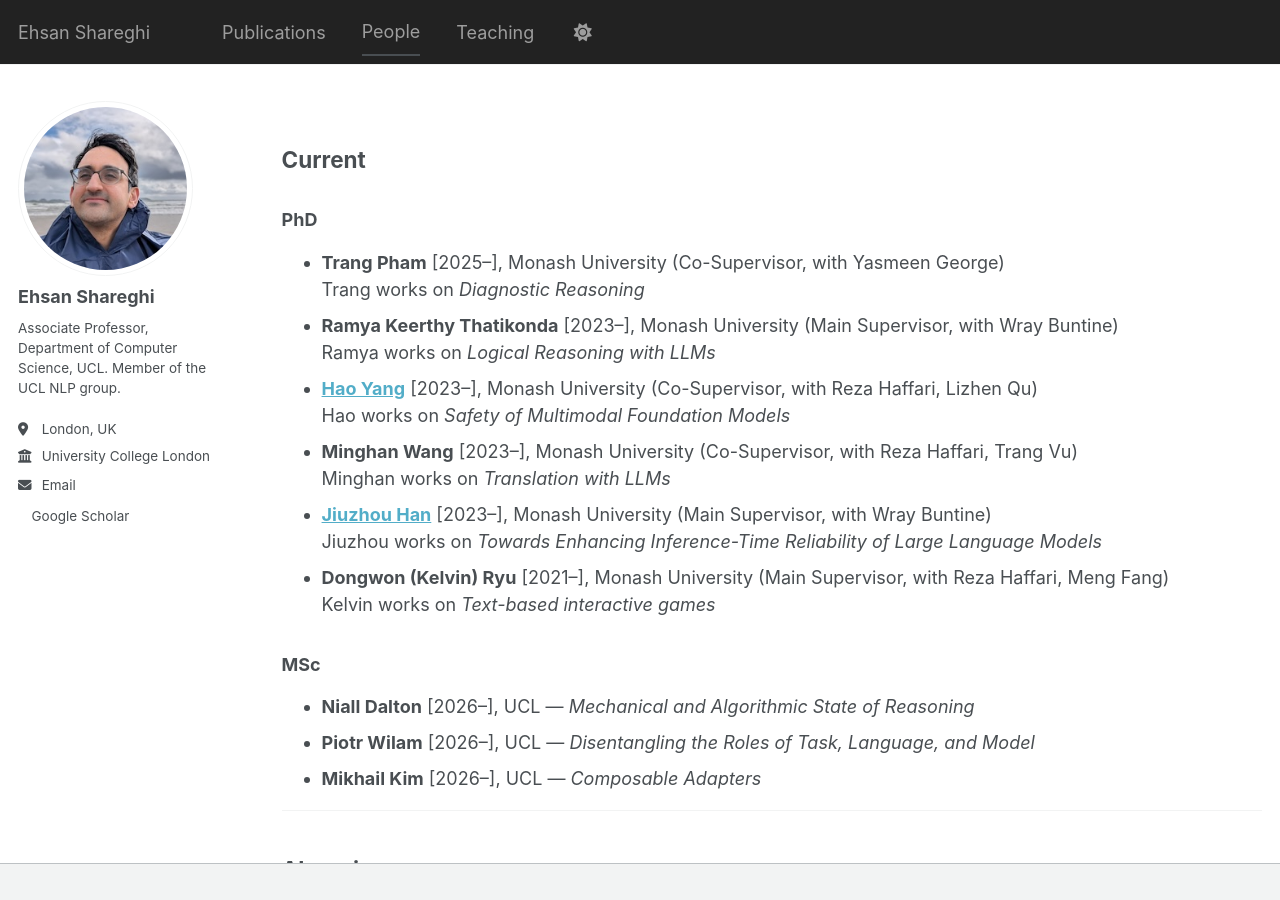
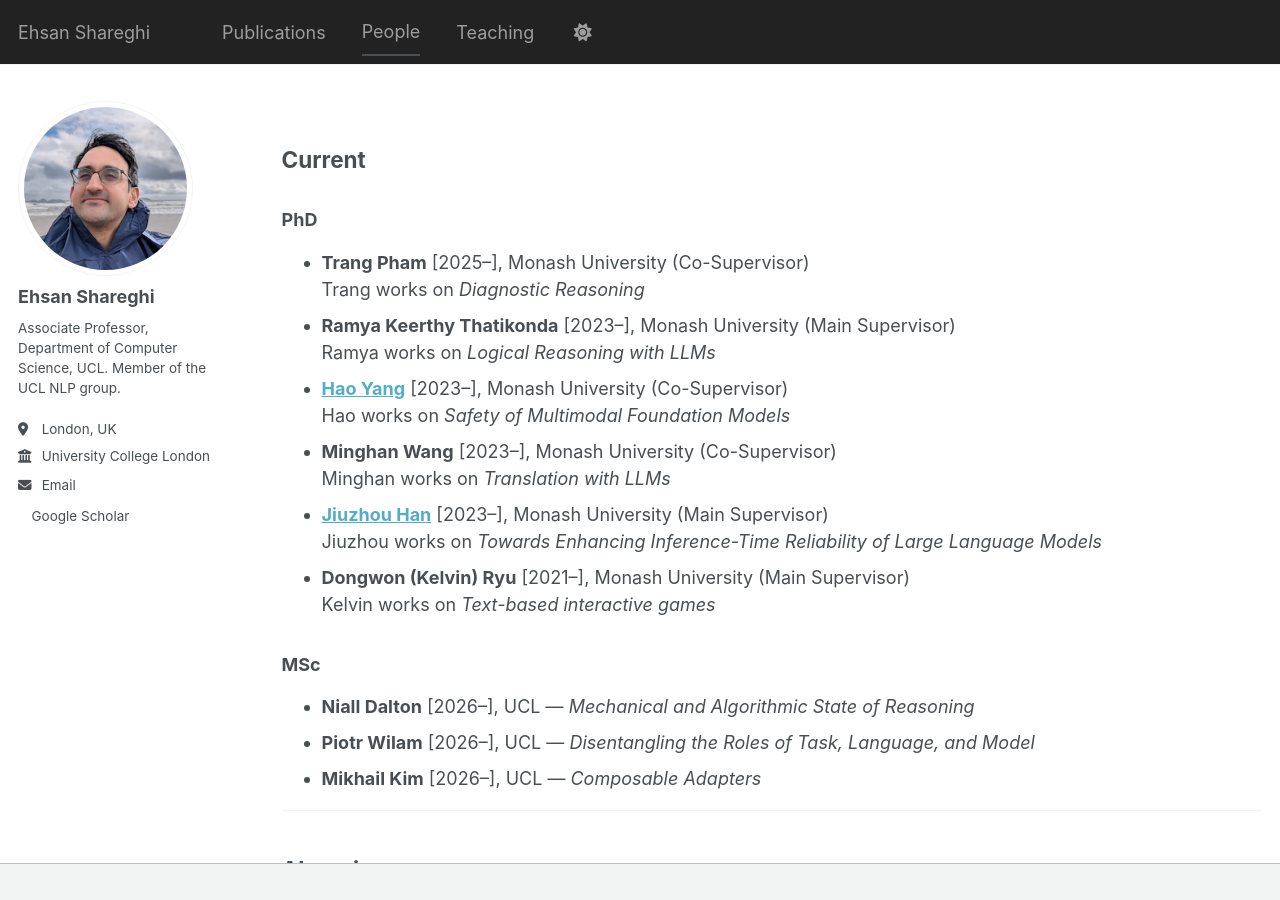
Before and after one commit to eehsan/eehsan.github.io, a Jekyll site: the page built from _pages/people.md, in a window 1280 px wide and 900 px high. Built offline with Jekyll 4.4.1, drawn with Linux system fonts in a browser that asks for light colours; a style sheet for code colours, icons or effects is not loaded.

Commit message:
Simplify PhD candidate supervisor listings
Removed co-supervisor mentions for several PhD candidates.

```diff
--- a/_pages/people.md
+++ b/_pages/people.md
@@ -9,17 +9,17 @@ author_profile: true
 
 ### PhD
 
-* **Trang Pham** [2025–], Monash University (Co-Supervisor, with Yasmeen George) <br>
+* **Trang Pham** [2025–], Monash University (Co-Supervisor) <br>
  Trang works on *Diagnostic Reasoning*
-* **Ramya Keerthy Thatikonda** [2023–], Monash University (Main Supervisor, with Wray Buntine) <br>
+* **Ramya Keerthy Thatikonda** [2023–], Monash University (Main Supervisor) <br>
   Ramya works on *Logical Reasoning with LLMs*
-* [**Hao Yang**](https://yanghao97.github.io) [2023–], Monash University (Co-Supervisor, with Reza Haffari, Lizhen Qu) <br>
+* [**Hao Yang**](https://yanghao97.github.io) [2023–], Monash University (Co-Supervisor) <br>
   Hao works on *Safety of Multimodal Foundation Models*
-* **Minghan Wang** [2023–], Monash University (Co-Supervisor, with Reza Haffari, Trang Vu) <br>
+* **Minghan Wang** [2023–], Monash University (Co-Supervisor) <br>
   Minghan works on *Translation with LLMs*
-* [**Jiuzhou Han**](https://jiuzhouh.github.io) [2023–], Monash University (Main Supervisor, with Wray Buntine) <br>
+* [**Jiuzhou Han**](https://jiuzhouh.github.io) [2023–], Monash University (Main Supervisor) <br>
   Jiuzhou works on *Towards Enhancing Inference-Time Reliability of Large Language Models*
-* **Dongwon (Kelvin) Ryu** [2021–], Monash University (Main Supervisor, with Reza Haffari, Meng Fang) <br>
+* **Dongwon (Kelvin) Ryu** [2021–], Monash University (Main Supervisor) <br>
   Kelvin works on *Text-based interactive games*
 
 ### MSc
```
